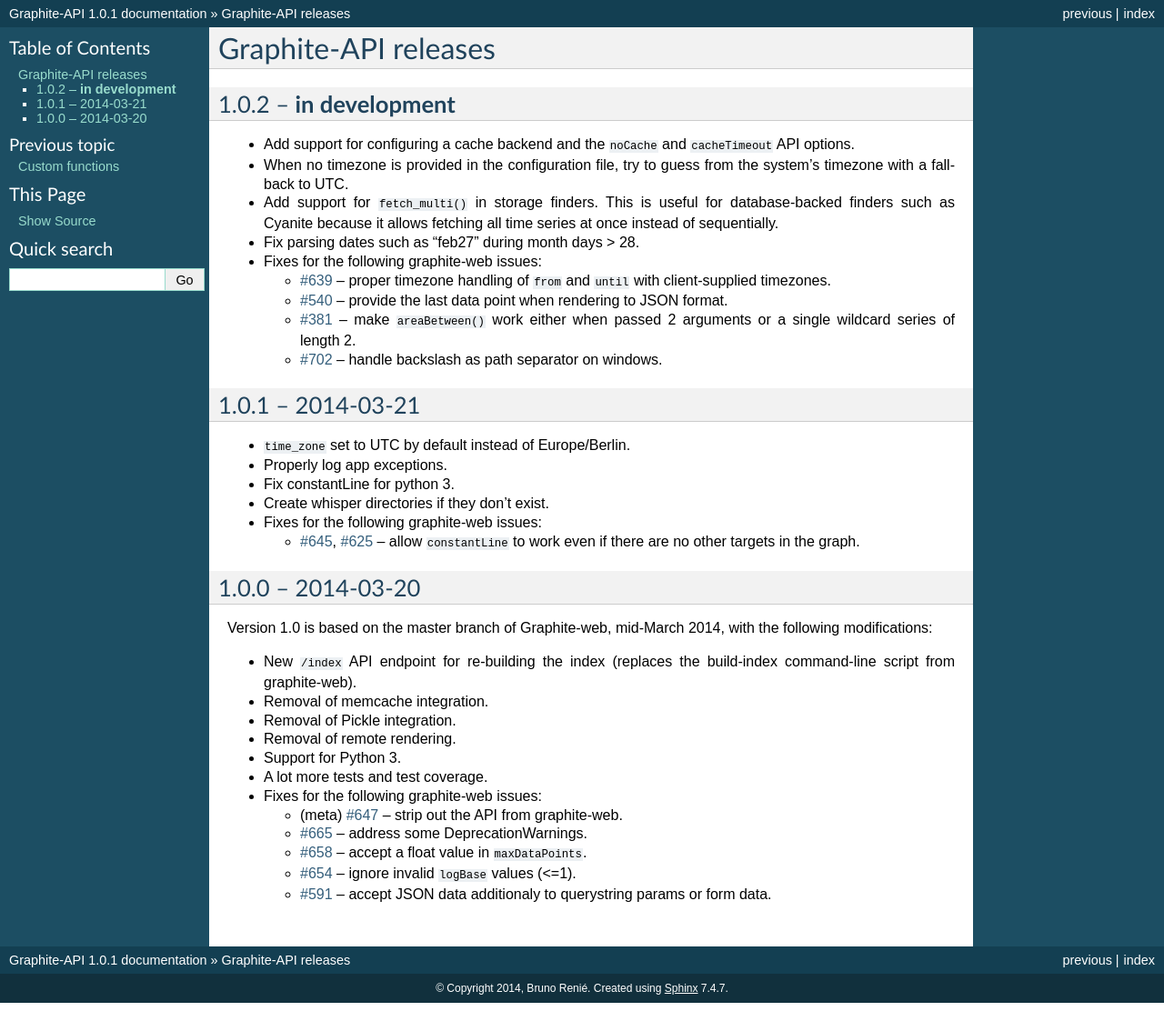
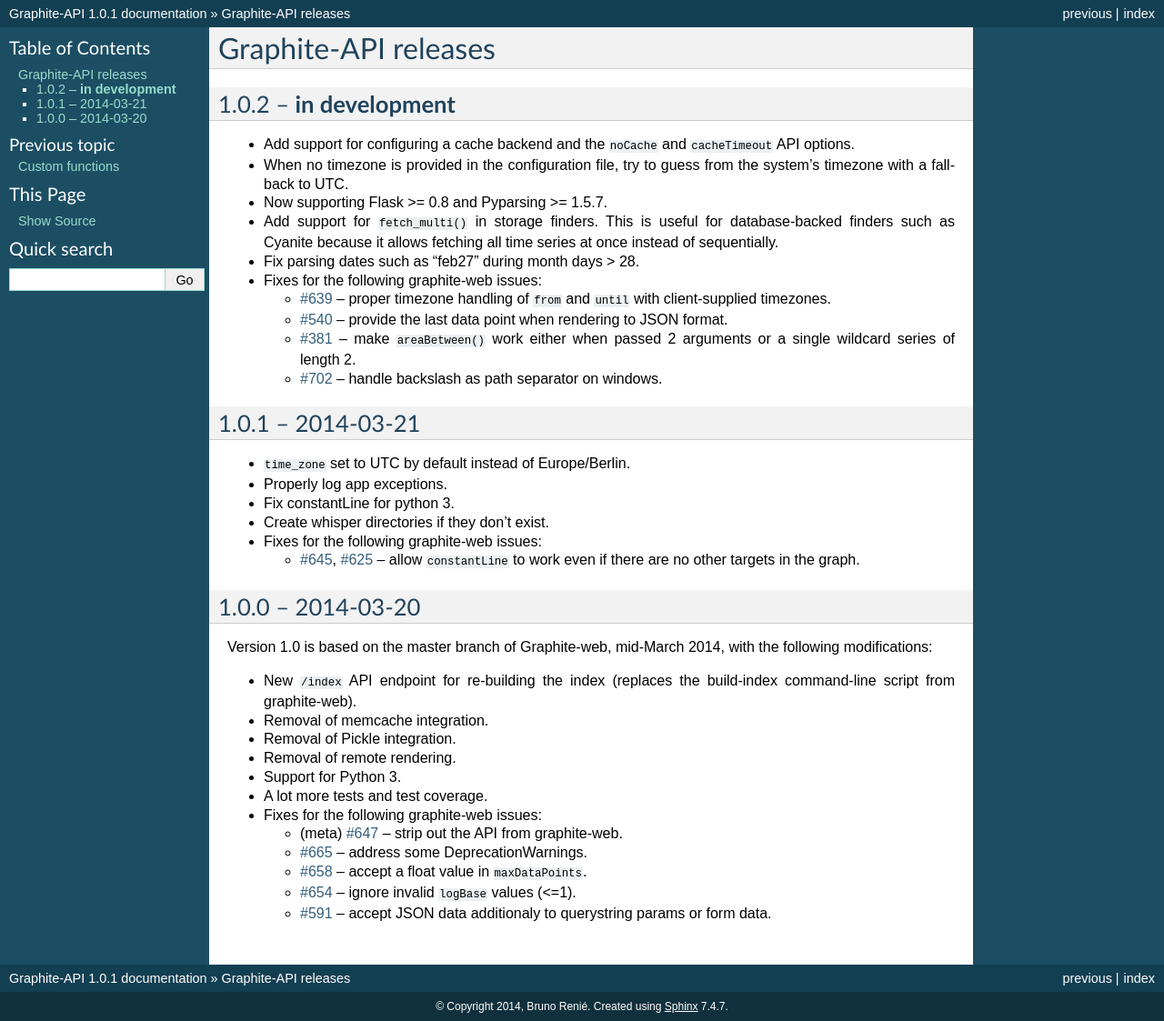
Before and after one commit to brutasse/graphite-api, a Sphinx documentation site: the page built from docs/releases.rst, in a window 1280 px wide. Shown: the whole page at 91% size. Built offline with Sphinx 7.4.7, drawn with Linux system fonts in a browser that asks for light colours.

Commit message:
Add build targets for pyparsing 1.5.7 and Flask 0.8/0.9
/cc @baloo

```diff
--- a/docs/releases.rst
+++ b/docs/releases.rst
@@ -9,6 +9,8 @@
 
 * When no timezone is provided in the configuration file, try to guess from
   the system's timezone with a fallback to UTC.
+
+* Now supporting Flask >= 0.8 and Pyparsing >= 1.5.7.
 
 * Add support for ``fetch_multi()`` in storage finders. This is useful for
   database-backed finders such as Cyanite because it allows fetching all time
```
Also changed, not shown: .travis.yml, 1 other file.
